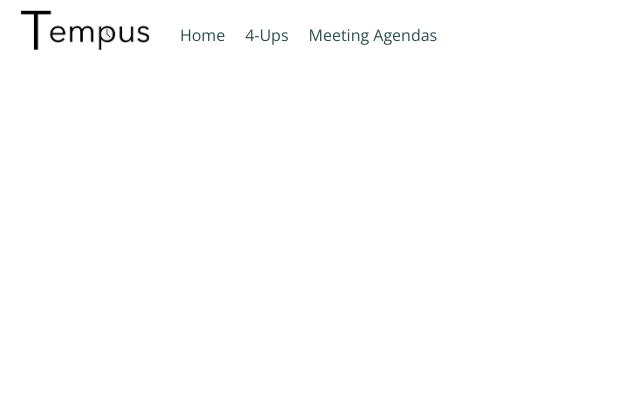
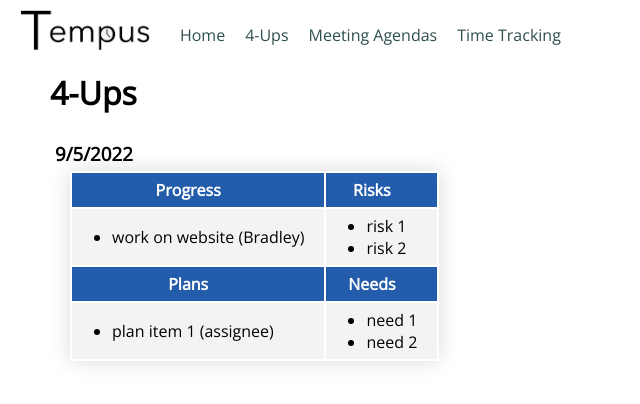
Before and after one commit to tempus-rit/tempus-rit.github.io, a React (Create React App) app: page /4ups in a window 1280 px wide. Shown: the top 404 px of the page, without its empty margins (0-640 px from the left). Built offline with nearby package versions, Linux system fonts and the light colour scheme.

Commit message:
4ups page

```diff
--- a/src/App.js
+++ b/src/App.js
@@ -1,5 +1,6 @@
 import './App.css';
 import HomePage from './pages/home/HomePage';
+import FourUpsPage from './pages/4ups/FourUpsPage';
 import NavBar from './components/NavBar';
 import { BrowserRouter, Routes, Route } from 'react-router-dom';
 
@@ -10,6 +11,7 @@ function App() {
       <BrowserRouter>
         <Routes>
           <Route path='/' element={<HomePage />} />
+          <Route path='/4ups' element={<FourUpsPage />} />
         </Routes>
       </BrowserRouter>
     </div>
--- a/src/components/NavBar.js
+++ b/src/components/NavBar.js
@@ -35,6 +35,7 @@ const NavBar = () => {
         <NavItem href='/'>Home</NavItem>
         <NavItem href='/4ups'>4-Ups</NavItem>
         <NavItem href='/agendas'>Meeting Agendas</NavItem>
+        <NavItem href='/time-tracking'>Time Tracking</NavItem>
       </Nav>
     </header>
   );
--- /dev/null
+++ b/src/components/styledComponents.js
@@ -0,0 +1,18 @@
+import styled from 'styled-components';
+
+export const Table = styled.table`
+  box-shadow: 0 0 20px rgba(0, 0, 0, 0.15);
+
+  & th, & td {
+    padding: 6px 20px 6px 0;
+  }
+
+  & thead tr, & th {
+    background-color: #245cac;
+    color: white;
+  }
+
+  & tbody tr:nth-of-type(even) {
+    background-color: #f3f3f3;
+  }
+`;
--- /dev/null
+++ b/src/pages/4ups/FourUpTemplate.js
@@ -0,0 +1,47 @@
+import { Table } from '../../components/styledComponents';
+
+const FourUpTemplate = ({ content: { date, progress, plans, risks, needs } }) => {
+  return <div style={{ marginLeft: 20 }}>
+    <Table>
+      <caption style={{ textAlign: 'left', marginLeft: '-20px' }}>
+        <h3 style={{ margin: 5 }}>{new Date(date).toLocaleDateString()}</h3>
+      </caption>
+      <tbody>
+      <tr>
+        <th>Progress</th>
+        <th>Risks</th>
+      </tr>
+      <tr>
+        <td>
+          <ul>
+            {progress.map(({ task, assignee }) => <li key={task}>{task} ({assignee})</li>)}
+          </ul>
+        </td>
+        <td>
+          <ul>
+            {risks.map(risk => <li key={risk}>{risk}</li>)}
+          </ul>
+        </td>
+      </tr>
+      <tr>
+        <th>Plans</th>
+        <th>Needs</th>
+      </tr>
+      <tr>
+        <td>
+          <ul>
+            {plans.map(({ task, assignee }) => <li key={task}>{task} ({assignee})</li>)}
+          </ul>
+        </td>
+        <td>
+          <ul>
+            {needs.map(need => <li key={need}>{need}</li>)}
+          </ul>
+        </td>
+      </tr>
+      </tbody>
+    </Table>
+  </div>
+}
+
+export default FourUpTemplate;
--- /dev/null
+++ b/src/pages/4ups/FourUpsPage.js
@@ -0,0 +1,20 @@
+import styled from 'styled-components';
+import fourUpContent from './fourUpContent.json';
+import FourUpTemplate from './FourUpTemplate';
+
+const FourUpsContainer = styled.div`
+  display: flex;
+  flex-direction: column;
+  gap: 20px;
+`;
+
+const FourUpsPage = () => {
+  return <div style={{ marginLeft: 50 }}>
+    <h1>4-Ups</h1>
+    <FourUpsContainer>
+      {fourUpContent.map(content => <FourUpTemplate key={content.date} content={content}/>)}
+    </FourUpsContainer>
+  </div>
+};
+
+export default FourUpsPage;
--- /dev/null
+++ b/src/pages/4ups/fourUpContent.json
@@ -0,0 +1,25 @@
+[
+  {
+    "date": "2022-09-05",
+    "progress": [
+      {
+        "task": "work on website",
+        "assignee": "Bradley"
+      }
+    ],
+    "plans": [
+      {
+        "task": "plan item 1",
+        "assignee": "assignee"
+      }
+    ],
+    "risks": [
+      "risk 1",
+      "risk 2"
+    ],
+    "needs": [
+      "need 1",
+      "need 2"
+    ]
+  }
+]
--- a/src/pages/home/HomePage.js
+++ b/src/pages/home/HomePage.js
@@ -2,6 +2,7 @@ import React from 'react';
 import tempusLogo from '../../media/TEMPUS.jpg';
 import oroliaLogo from '../../media/orolia-logo.svg'
 import styled from 'styled-components';
+import { Table } from '../../components/styledComponents';
 
 const Page = styled.div`
   width: 100%;
@@ -63,27 +64,6 @@ const HomePage = () => {
   );
 };
 
-const Table = styled.table`
-  box-shadow: 0 0 20px rgba(0, 0, 0, 0.15);
-
-  & th, & td {
-    padding: 6px 7px;
-  }
-
-  & thead tr {
-    background-color: #245cac;
-    color: white;
-  }
-
-  & tbody tr:nth-of-type(even) {
-    background-color: #f3f3f3;
-  }
-
-  & tbody tr:last-of-type {
-    border-bottom: 2px solid #009879;
-  }
-`;
-
 const MemberTable = () => <Table>
   <thead>
     <tr>
```
